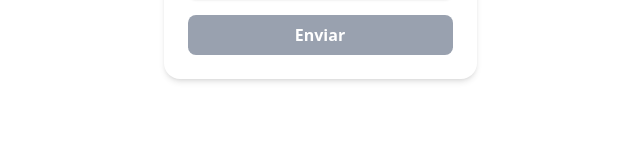
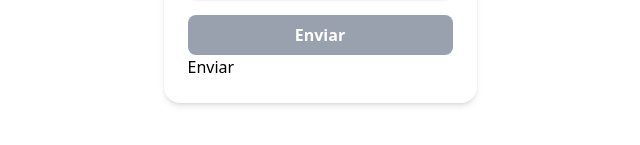
Before and after one commit to Fefemyster/formulario-contacto, a React (Vite) app: page / in a window 1280 px wide. Shown: the part 461-606 px from the top of the page, without its empty margins (320-960 px from the left). Built offline with nearby package versions, Linux system fonts and the light colour scheme.

Commit message:
Creando boton para validar envio de datos y eliminar alert

```diff
--- /dev/null
+++ b/src/components/button.tsx
@@ -0,0 +1,3 @@
+export const Button = () => {
+  return <button>Enviar</button>;
+};
--- a/src/components/formulario.tsx
+++ b/src/components/formulario.tsx
@@ -1,5 +1,6 @@
 import { Input } from "./input";
 import React, { useState } from "react";
+import { Button } from "./button";
 
 export const Formulario = () => {
   const [valorNombre, setValorNombre] = useState("");
@@ -79,6 +80,8 @@ export const Formulario = () => {
       >
         Enviar
       </button>
+
+      <Button />
     </form>
   );
 };
```
Also changed, not shown: src/components/boton.tsx (deleted).
